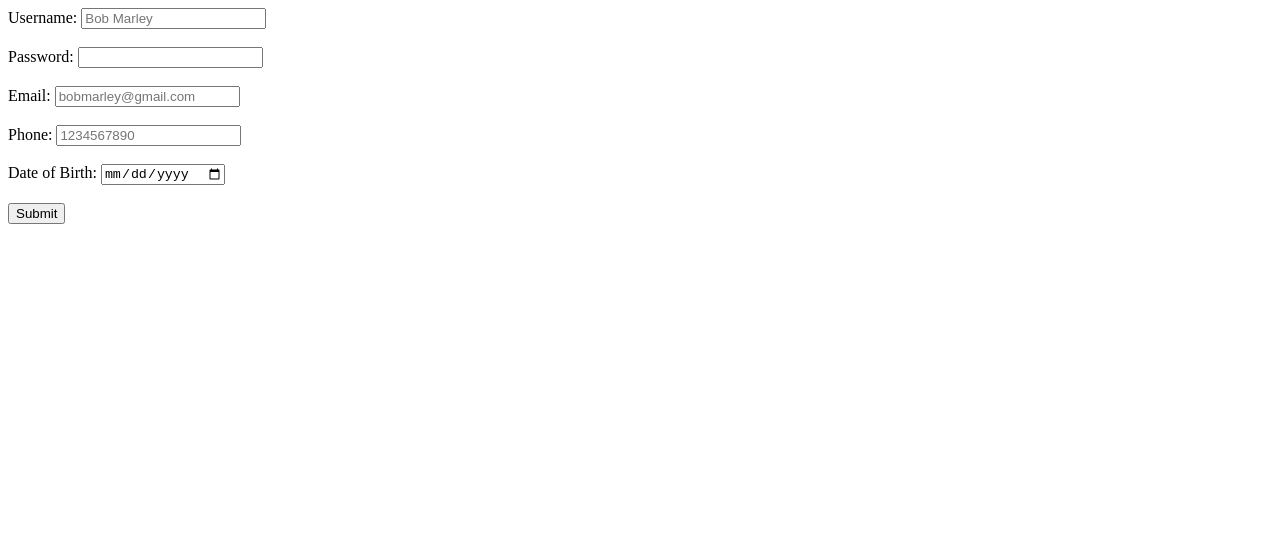
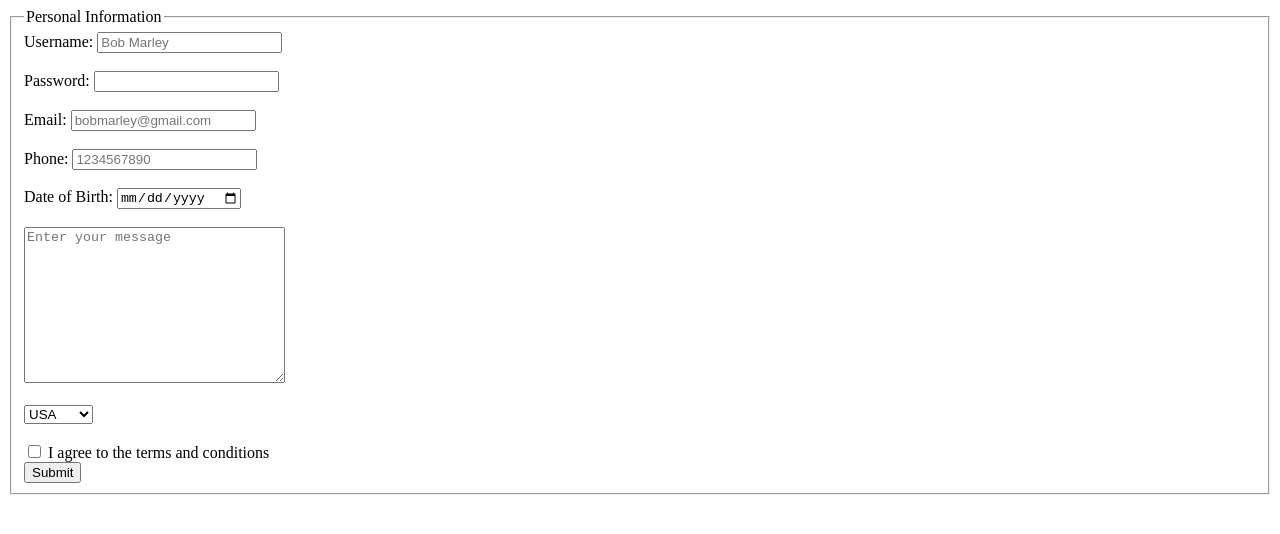
Before and after one commit to SebastianArce/getting-started-js, a plain HTML site: page html-forms/index.html in a window 1280 px wide. Drawn offline with Linux system fonts and the light colour scheme.

Commit message:
add more inputs to the form

```diff
--- a/html-forms/index.html
+++ b/html-forms/index.html
@@ -7,8 +7,10 @@
 </head>
 <body>
     <form action="#" method="post">
-        <label for="username">Username:</label>
-        <input type="text" id="username" name="username" required placeholder="Bob Marley"><br><br>
+        <fieldset>
+            <legend>Personal Information</legend>
+            <label for="username">Username:</label>
+            <input type="text" id="username" name="username" required placeholder="Bob Marley"><br><br>
 
         <label for="password">Password:</label>
         <input type="password" id="password" name="password" required placeholder=""><br><br>
@@ -22,8 +24,23 @@
         <label for="dob">Date of Birth:</label>
         <input type="date" id="dob" name="dob" required><br><br>
 
+        <textarea name="message" id="message" cols="30" rows="10" placeholder="Enter your message"></textarea><br><br>
+
+        <select name="country" id="country">
+            <option value="usa">USA</option>
+            <option value="canada">Canada</option>
+            <option value="uk">UK</option>
+        </select><br><br>
+
+        <div>
+            <label for="terms">
+                <input type="checkbox" id="terms" name="terms" required>
+                I agree to the terms and conditions
+            </label>
+        </div>
 
         <input type="submit" value="Submit">
+    </fieldset>
     </form>
 </body>
 </html>
```
